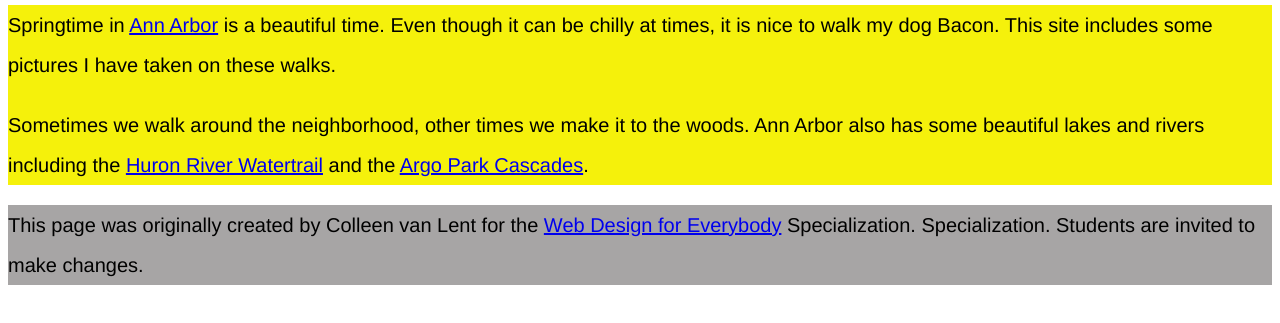
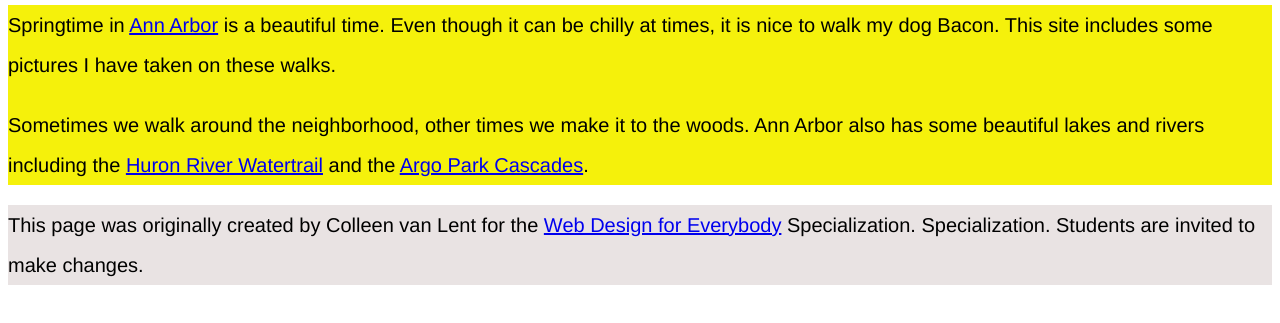
Before and after one commit to hawk123-code/homework, a plain HTML site: page index.html in a window 1280 px wide. Shown: the part 327-650 px from the top of the page. Drawn offline with Linux system fonts and the light colour scheme.

Commit message:
Update style.css

```diff
--- a/style.css
+++ b/style.css
@@ -14,7 +14,7 @@ main{
     font-size: 20px;
 }
 footer{
-    background-color: rgb(167, 165, 165);
+    background-color: rgb(233, 227, 227);
 }
 header{
     background-color:rgb(167, 165, 165);
```
